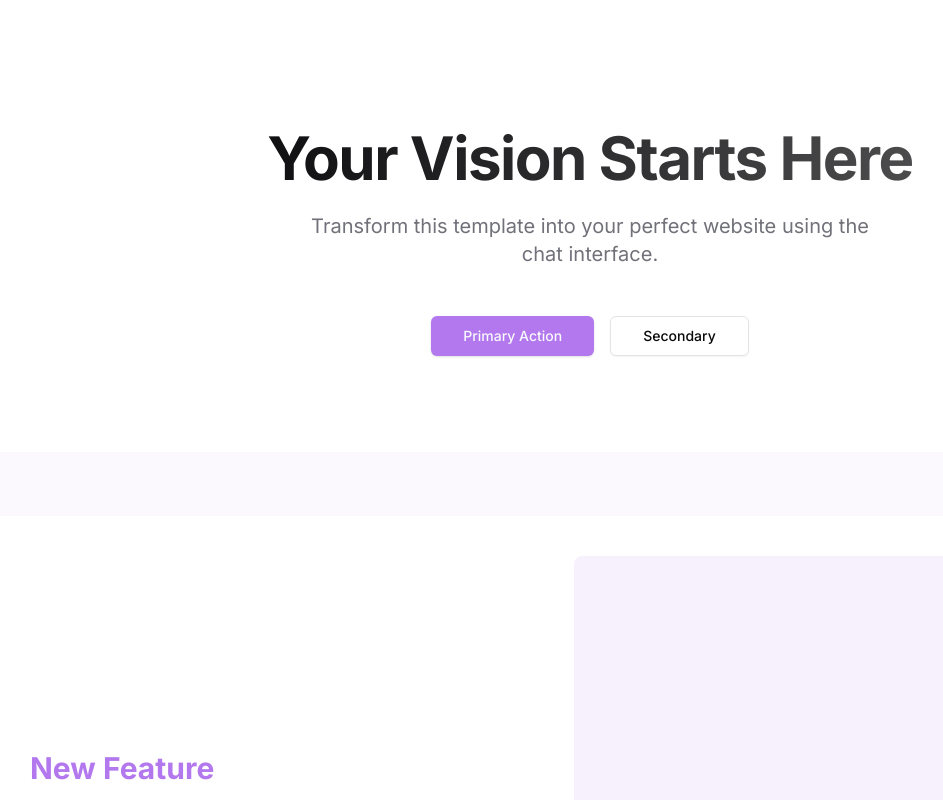
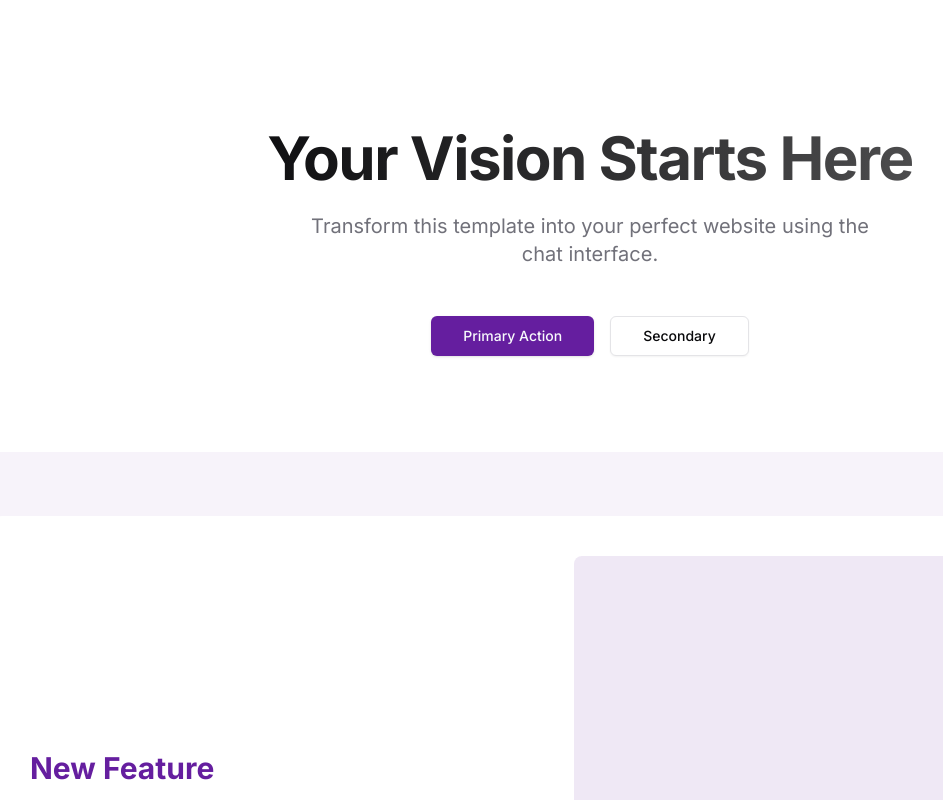
Before and after one commit to magnolia-AI/this-is-test-x5mie, a Next.js app: page / in a window 1280 px wide. Shown: the top 800 px of the page, without its empty margins (50-993 px from the left). Built offline with nearby package versions, Linux system fonts and the light colour scheme.

Commit message:
Update 1 files

```diff
--- a/app/globals.css
+++ b/app/globals.css
@@ -9,7 +9,7 @@
     --card-foreground: 240 10% 3.9%;
     --popover: 0 0% 100%;
     --popover-foreground: 240 10% 3.9%;
-    --primary: 270 76% 70%;
+    --primary: 273 68% 37%;
     --primary-foreground: 210 40% 98%;
     --secondary: 240 4.8% 95.9%;
     --secondary-foreground: 240 5.9% 10%;
@@ -21,7 +21,7 @@
     --destructive-foreground: 0 0% 98%;
     --border: 240 5.9% 90%;
     --input: 240 5.9% 90%;
-    --ring: 270 76% 70%;
+    --ring: 273 68% 37%;
     --radius: 0.5rem;
     --sidebar-background: 0 0% 98%;
     --sidebar-foreground: 240 5.3% 26.1%;
@@ -39,7 +39,7 @@
     --card-foreground: 0 0% 95%;
     --popover: 0 0% 9%;
     --popover-foreground: 0 0% 95%;
-    --primary: 270 76% 70%;
+    --primary: 273 68% 37%;
     --primary-foreground: 210 40% 98%;
     --secondary: 240 3.7% 15.9%;
     --secondary-foreground: 0 0% 98%;
@@ -51,7 +51,7 @@
     --destructive-foreground: 0 85.7% 97.3%;
     --border: 240 3.7% 15.9%;
     --input: 240 3.7% 15.9%;
-    --ring: 270 76% 70%;
+    --ring: 273 68% 37%;
     --sidebar-background: 240 5.9% 10%;
     --sidebar-foreground: 240 4.8% 95.9%;
     --sidebar-primary: 224.3 76.3% 48%;
```
